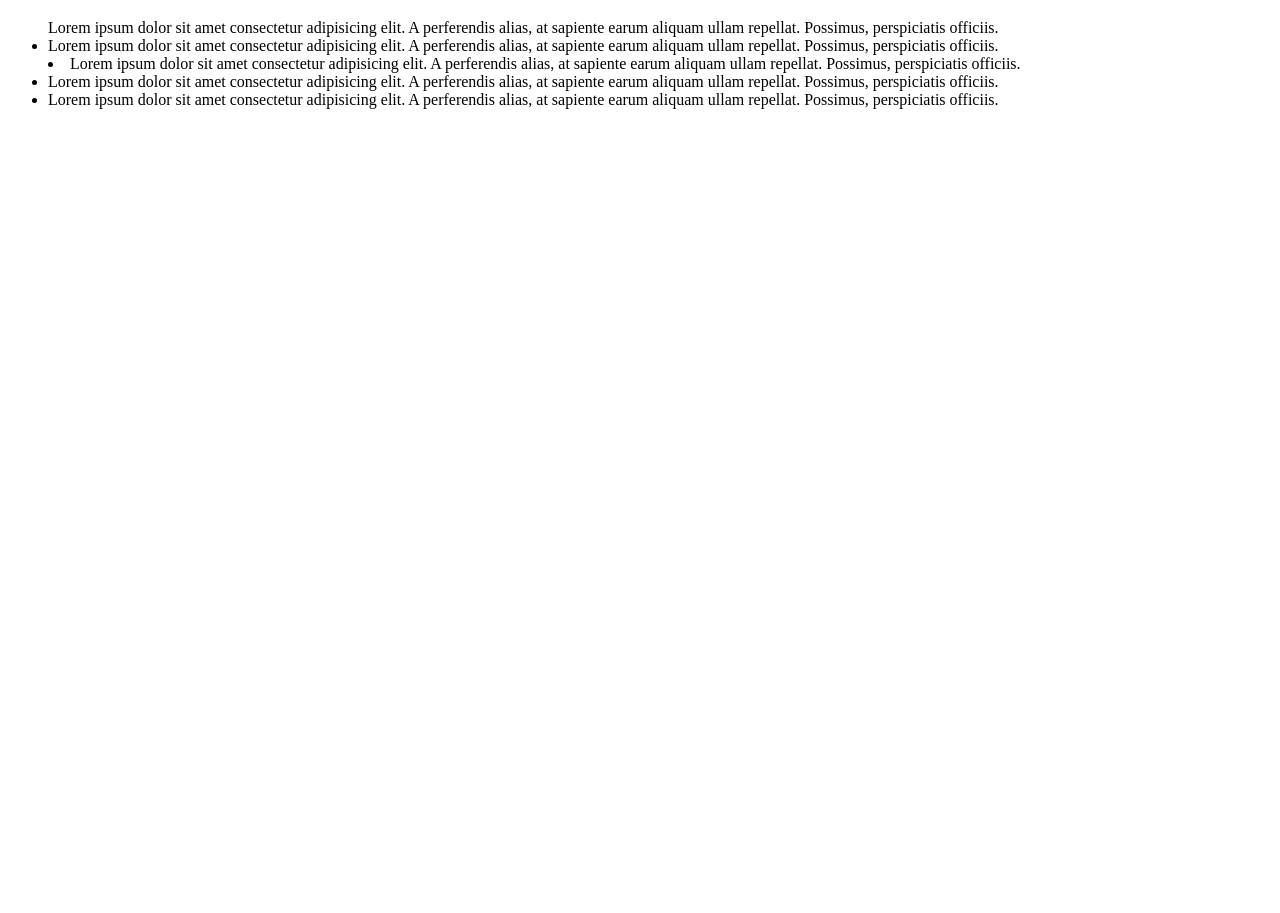
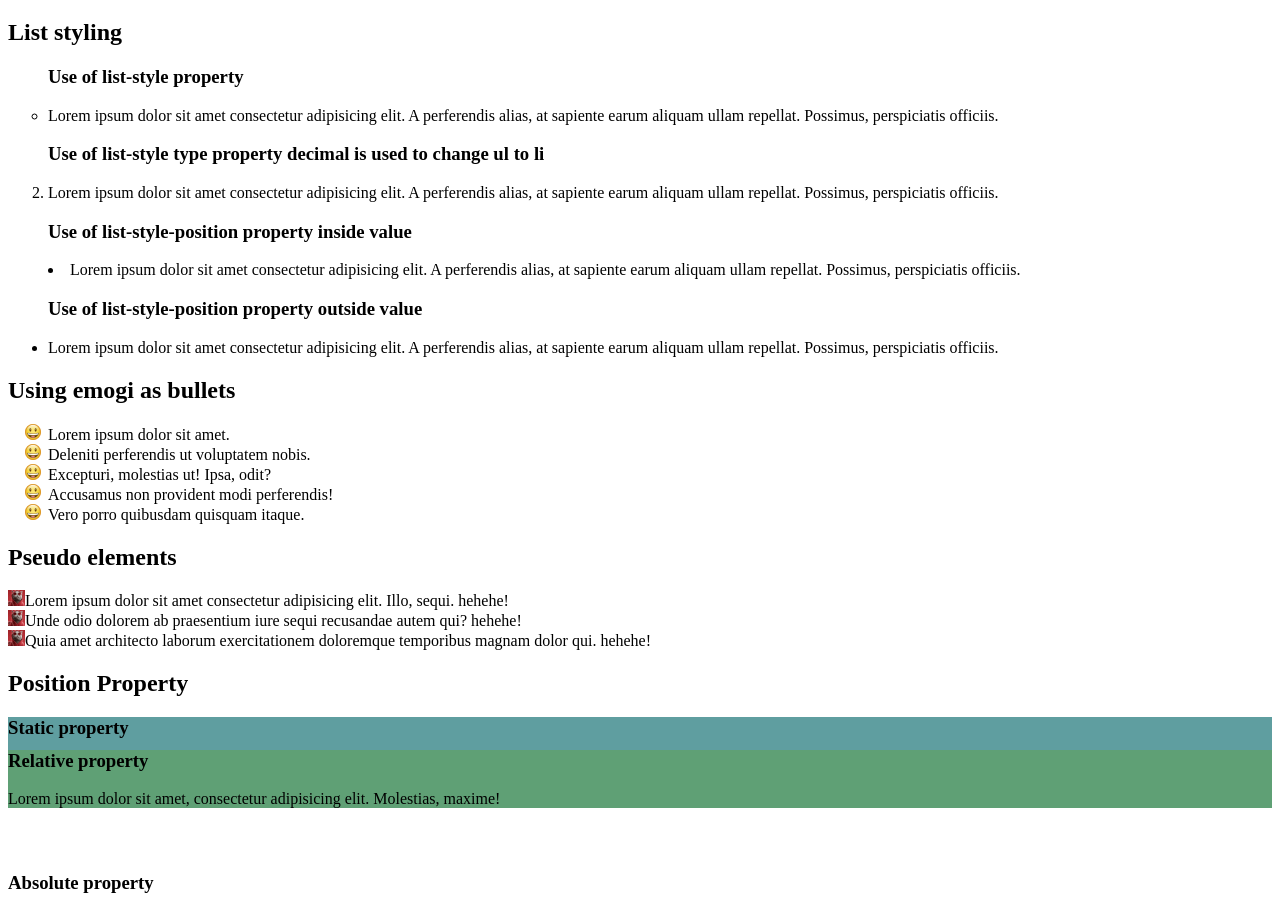
Before and after one commit to Rohit-specs/Frontend, a plain HTML site: page css/list-position-and-overflow.html in a window 1280 px wide. Shown: the part 61-974 px from the top of the page. Before the commit the page ends 800 px from the top, so only its background shows below. Drawn offline with Linux system fonts and the light colour scheme.

Commit message:
list position and overflow

```diff
--- a/css/list-position-and-overflow.html
+++ b/css/list-position-and-overflow.html
@@ -9,32 +9,55 @@
             box-sizing: border-box;
         }
 
-        /* ul+li::before{
-            content: " hahaha!";
-        }
-        ul+li::after{
-            content: " hehehe!";
-        } */
 
         .styling_list .none{
-            list-style: none;
+            list-style: circle;
             padding: 0%;
             margin: 0;
         }
         .styling_list .style{
-            list-style-type: decimal upper-alpha;
+            list-style-type: decimal;
             /* it behave as a ordered list */
         }
         .styling_list .inside{
             list-style-position: inside;
-            /* Bullet outside text (it is default) */
+            /* Bullet inside text  */
         }
         .styling_list .outside{
             list-style-position: outside;
+            /* Bullets are outside the text (it is default)*/
+        }
+        .emogi ul{
+            list-style-image: url("assets/emogi/image.webp");
         }
 
+        .pseudo_element ul{
+            list-style: none;
+            padding-left: 0px;
+            list-style-position: inside;
+        }
 
-
+        .pseudo_element ul li::before{
+            content: url("assets/emogi/cat_emogi.webp") ;
+        }
+        /* used to print words at first and last of element */
+        .pseudo_element ul li::after{
+            content: " hehehe!";
+        }
+        .box1{
+            position: static;
+            /* position static prevent any changes in position of element */
+            top: 40px;
+            background-color: cadetblue;
+        }
+        .box2{
+            position: relative;
+            /* it will go 45px to top from the its static(default) position
+            it may can overlap other elements
+            and its static position will be empty after it goes */
+            bottom: 45px;
+            background-color: rgb(95, 160, 117);
+        }
 
     </style>
 </head>
@@ -43,14 +66,52 @@
         <h1>List Position and Overflow</h1>
     </header>
     <main>
+        <h2>List styling</h2>
         <section class="styling_list">
             <ul>
+                <h3>Use of list-style property</h3>
                 <li class="none">Lorem ipsum dolor sit amet consectetur adipisicing elit. A perferendis alias, at sapiente earum aliquam ullam repellat. Possimus, perspiciatis officiis.</li>
+                <h3>Use of list-style type property decimal is used to change ul to li</h3>
                 <li class="style">Lorem ipsum dolor sit amet consectetur adipisicing elit. A perferendis alias, at sapiente earum aliquam ullam repellat. Possimus, perspiciatis officiis.</li>
+                <h3>Use of list-style-position property inside value</h3>
                 <li class="inside">Lorem ipsum dolor sit amet consectetur adipisicing elit. A perferendis alias, at sapiente earum aliquam ullam repellat. Possimus, perspiciatis officiis.</li>
+                <h3>Use of list-style-position property outside value</h3>
                 <li class="outside">Lorem ipsum dolor sit amet consectetur adipisicing elit. A perferendis alias, at sapiente earum aliquam ullam repellat. Possimus, perspiciatis officiis.</li>
-                <li>Lorem ipsum dolor sit amet consectetur adipisicing elit. A perferendis alias, at sapiente earum aliquam ullam repellat. Possimus, perspiciatis officiis.</li>
+
             </ul>
+        </section>
+        <section class="emogi">
+            <h2>Using emogi as bullets</h2>
+            <ul>
+                <li>Lorem ipsum dolor sit amet.</li>
+                <li>Deleniti perferendis ut voluptatem nobis.</li>
+                <li>Excepturi, molestias ut! Ipsa, odit?</li>
+                <li>Accusamus non provident modi perferendis!</li>
+                <li>Vero porro quibusdam quisquam itaque.</li>
+            </ul>
+        </section>
+        <section class="pseudo_element">
+            <h2>Pseudo elements</h2>
+            <ul>
+                <li>Lorem ipsum dolor sit amet consectetur adipisicing elit. Illo, sequi.</li>
+                <li>Unde odio dolorem ab praesentium iure sequi recusandae autem qui?</li>
+                <li>Quia amet architecto laborum exercitationem doloremque temporibus magnam dolor qui.</li>
+            </ul>
+        </section>
+        <section class="position">
+            <h2>Position Property</h2>
+            <div class="box1">
+                <h3>Static property</h3>
+                <p>Lorem ipsum dolor sit amet, consectetur adipisicing elit. Molestias, maxime!</p>
+            </div>
+            <div class="box2">
+                <h3>Relative property</h3>
+                <p>Lorem ipsum dolor sit amet, consectetur adipisicing elit. Molestias, maxime!</p>
+            </div>
+            <div class="absolute">
+                <h3>Absolute property</h3>
+
+            </div>
         </section>
     </main>
 
```
